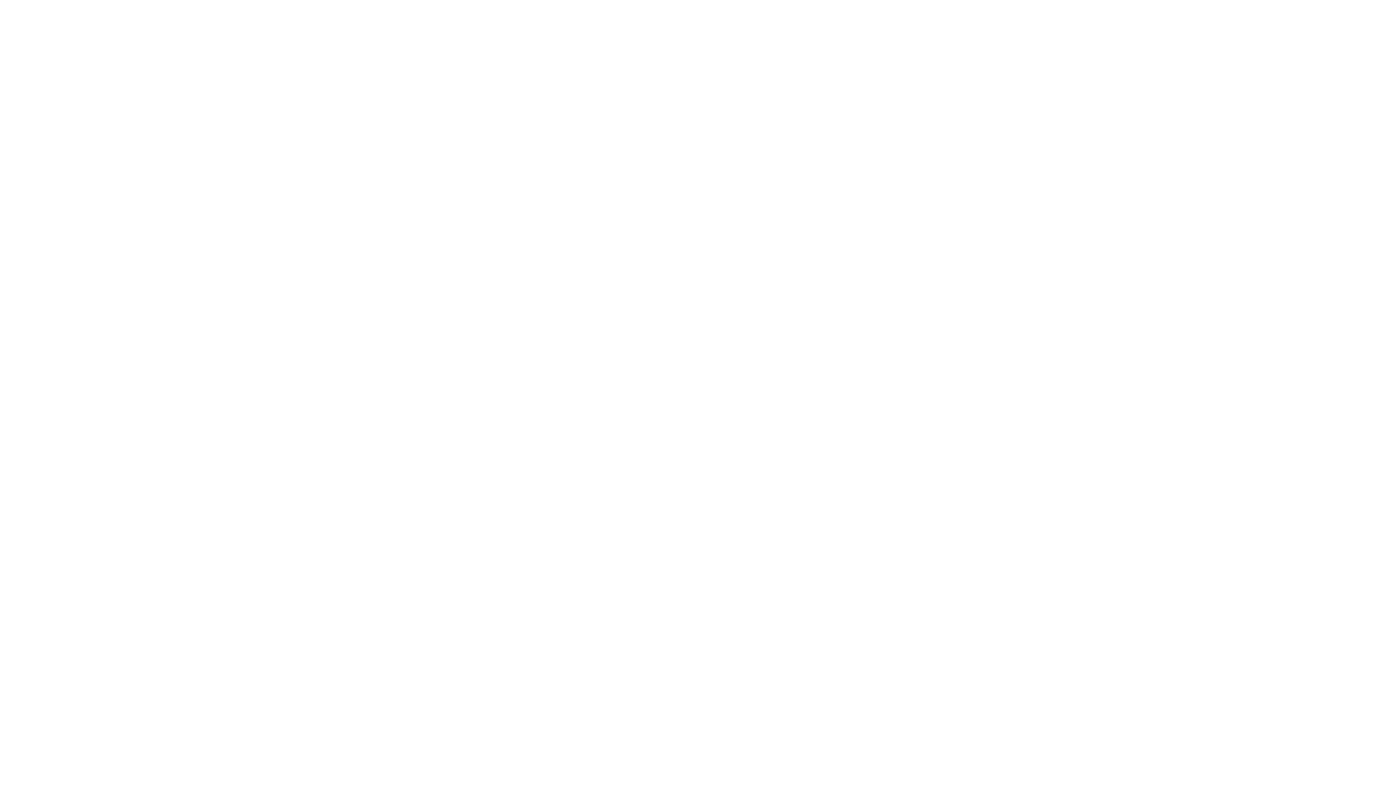
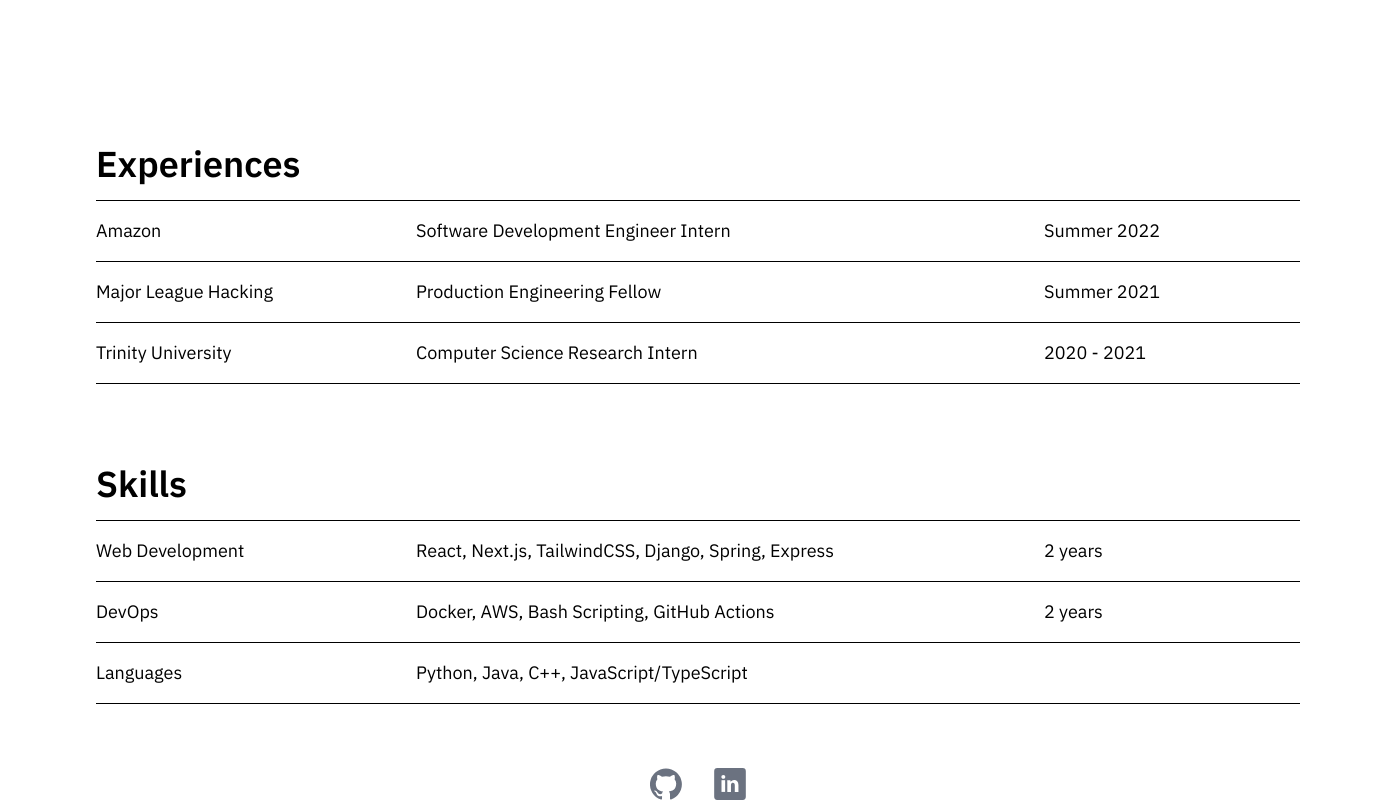
Before and after one commit to lanc33llis/personal-site, a Next.js app: page /about in a window 1280 px wide. Shown: the part 736-1536 px from the top of the page, 1396 px wide, since content can reach past the window. Before the commit the page ends 800 px from the top, so only its background shows below. Built offline with nearby package versions, Linux system fonts and the light colour scheme.

Commit message:
midnight test

```diff
--- a/pages/about/index.tsx
+++ b/pages/about/index.tsx
@@ -6,6 +6,47 @@
 
 import Footer from "../components/Footer";
 
+interface AboutDetailLine {
+  first: string;
+  middle: string;
+  right: string;
+}
+
+const workExperiences: AboutDetailLine[] = [
+  {
+    first: "Amazon",
+    middle: "Software Development Engineer Intern",
+    right: "Summer 2022",
+  },
+  {
+    first: "Major League Hacking",
+    middle: "Production Engineering Fellow",
+    right: "Summer 2021",
+  },
+  {
+    first: "Trinity University",
+    middle: "Computer Science Research Intern",
+    right: "2020 - 2021",
+  },
+];
+
+const skills: AboutDetailLine[] = [
+  {
+    first: "Web Development",
+    middle: "React, Next.js, TailwindCSS, Django, Spring, Express",
+    right: "2 years",
+  },
+  {
+    first: "DevOps",
+    middle: "Docker, AWS, Bash Scripting, GitHub Actions",
+    right: "2 years",
+  },
+  {
+    first: "Languages",
+    middle: "Python, Java, C++, JavaScript/TypeScript",
+    right: "",
+  },
+];
 const About: NextPage = () => {
   return (
     <div>
@@ -14,13 +55,14 @@
       </Head>
       <Header forceOpen />
       <motion.div
-        className="absolute top-0 flex flex-col items-center justify-center w-full min-h-screen px-8 pt-16 pb-28 md:pb-12 lg:pb-0 sm:px-16 lg:px-24"
+        className="absolute top-0 flex flex-col items-center justify-center px-8 pt-16 pb-28 md:pb-12 lg:pb-0 sm:px-16 lg:px-24"
         initial={{ opacity: 0 }}
         animate={{ opacity: 1 }}
         exit={{ opacity: 0 }}
         transition={{ type: "tween", duration: 0.7 }}
       >
-        <div className="flex flex-col w-full gap-4 md:gap-8 lg:gap-16">
+        <div className="flex flex-col w-full ">
+          <div className="flex flex-col justify-center w-full min-h-screen gap-4 md:gap-8 lg:gap-16">
             <h2 className="text-2xl font-medium md:text-3xl lg:text-5xl xl:text-6xl 2xl:text-7xl">
               Hi! I&apos;m Lance, a web developer and <br /> designer in Austin,
               TX.
@@ -39,7 +81,51 @@
                 <a className="underline">Resume</a>
               </Link>
             </p>
+          </div>
+
+          <div>
+            <div className="flex flex-col w-full mb-16">
+              <h2 className="py-4 text-4xl font-semibold border-black border-b-[1.5px]">
+                Experiences
+              </h2>
+              {workExperiences.map((we) => (
+                <div
+                  className="flex py-4 border-black border-b-[1.5px]"
+                  key={we.first}
+                >
+                  <div className="w-48 mr-32">
+                    <h3 className="text-lg">{we.first}</h3>
+                  </div>
+                  <div className="mr-32 w-[500px]">
+                    <h3 className="text-lg">{we.middle}</h3>
+                  </div>
+                  <div className="w-32 mr-32">
+                    <h3 className="text-lg">{we.right}</h3>
+                  </div>
+                </div>
+              ))}
+              <h2 className="py-4 mt-16 text-4xl font-semibold border-black border-b-[1.5px]">
+                Skills
+              </h2>
+              {skills.map((s) => (
+                <div
+                  className="flex py-4 border-black border-b-[1.5px]"
+                  key={s.first}
+                >
+                  <div className="w-48 mr-32">
+                    <h3 className="text-lg">{s.first}</h3>
+                  </div>
+                  <div className="mr-32 w-[500px]">
+                    <h3 className="text-lg">{s.middle}</h3>
+                  </div>
+                  <div className="w-32 mr-32">
+                    <h3 className="text-lg">{s.right}</h3>
+                  </div>
+                </div>
+              ))}
+            </div>
             <Footer marginY={false} />
+          </div>
         </div>
       </motion.div>
     </div>
```
Lines whose indentation alone changed are shown as unchanged.
